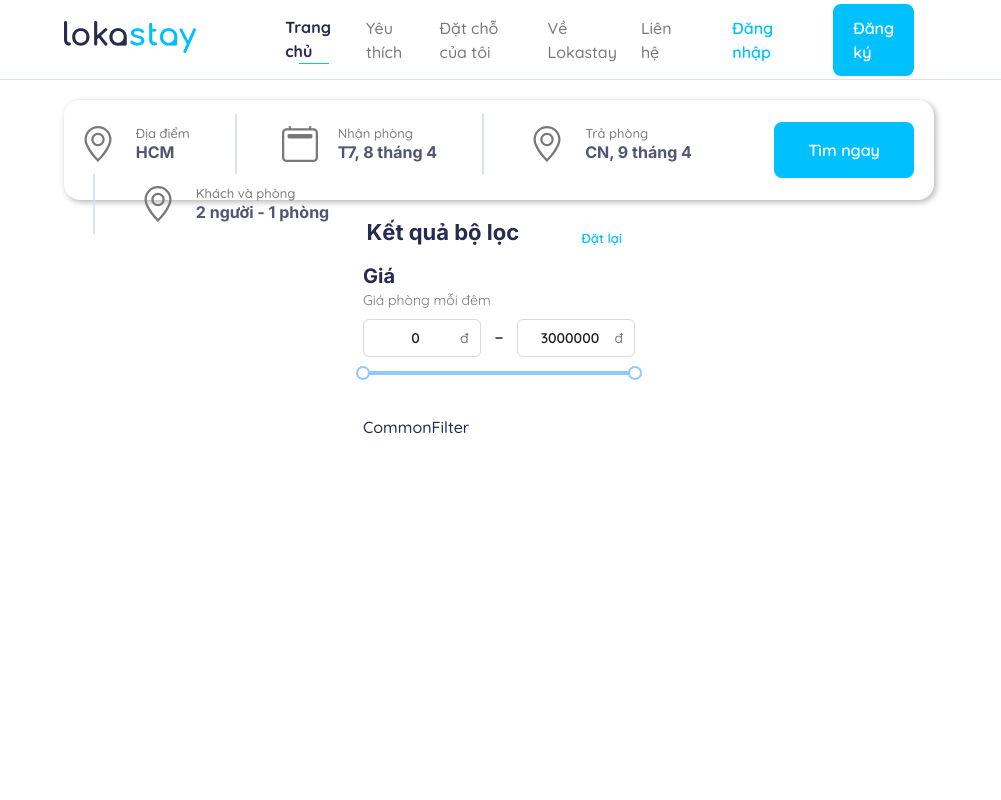
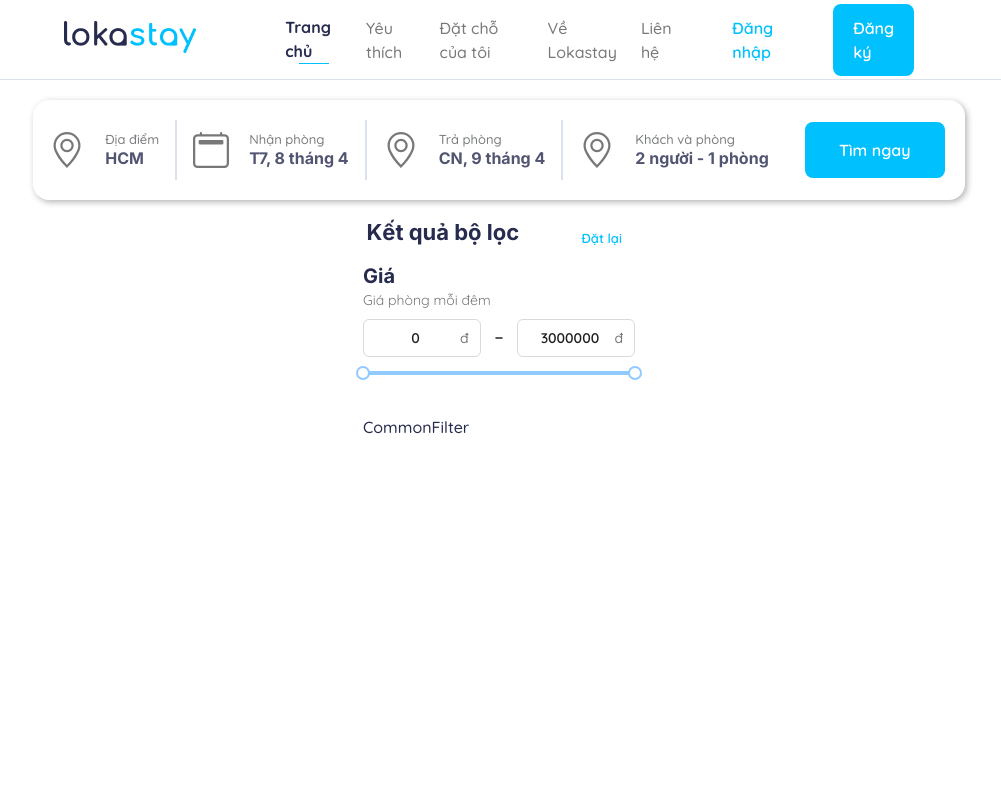
Before and after one commit to ngtrhh/hotel-booking-website, a React (Create React App) app: page /results in a window 1280 px wide. Shown: the top 800 px of the page, without its empty margins (141-1142 px from the left). Built offline with nearby package versions, Linux system fonts and the light colour scheme.

Commit message:
update fix search bar

```diff
--- a/src/components/common/Results/SearchBar.jsx
+++ b/src/components/common/Results/SearchBar.jsx
@@ -25,7 +25,6 @@ const SearchBar = () => {
               <div className="value">HCM</div>
             </div>
           </div>
-          <div className="line"></div>
 
           <div className="item">
             <BsCalendar2 size={24} className="icon"/>
@@ -34,7 +33,6 @@ const SearchBar = () => {
               <div className="value">T7, 8 tháng 4</div>
             </div>
           </div>
-          <div className="line"></div>
 
           <div className="item">
             <BsGeoAlt size={24} className="icon"/>
@@ -43,7 +41,6 @@ const SearchBar = () => {
               <div className="value">CN, 9 tháng 4</div>
             </div>
           </div>
-          <div className="line"></div>
 
           <div className="item">
             <BsGeoAlt size={24} className="icon"/>
--- a/src/scss/components/results/_searchbar.scss
+++ b/src/scss/components/results/_searchbar.scss
@@ -7,7 +7,7 @@
         width: 100%;
         height: 100px;
         .container{
-            width: 68%;
+            width: fit-content;
             height: 100%;
             margin: auto;
 
@@ -42,7 +42,9 @@
                     padding: 12px 16px;
                     gap: 20px;
 
-                    border-radius: 8px;
+                    &:not(:last-child){
+                        border-right: 2px solid #DBE1EE;
+                    }
 
                     .icon{
                         width: 36px;
```
